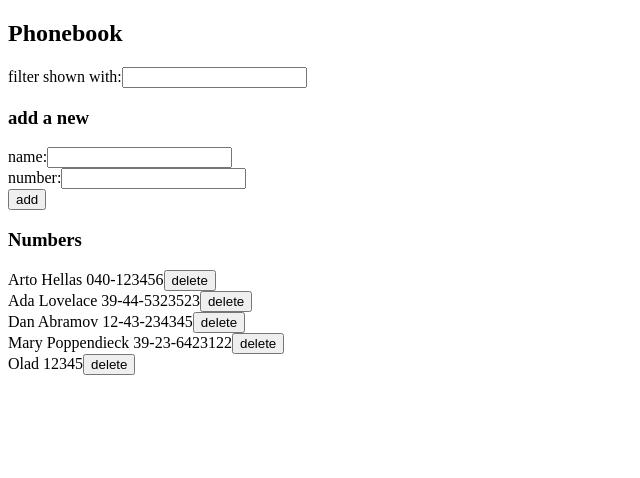
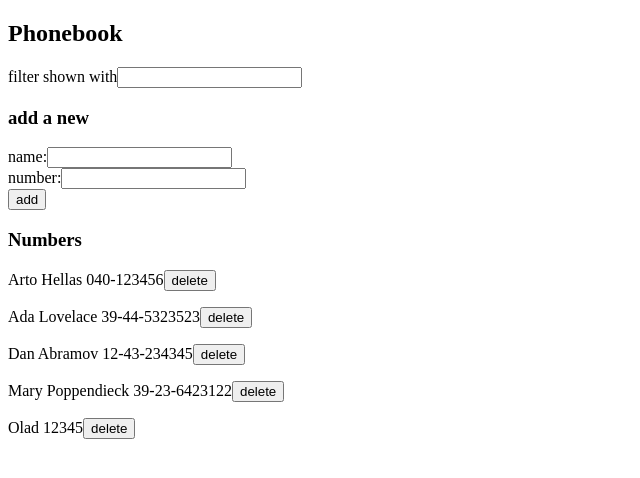
Before and after one commit to ostapvladyslavcoding/fullstackopen, a React (Vite) app in the folder part2/phonebook/: page / in a window 1280 px wide. Shown: the top 478 px of the page, without its empty margins (0-640 px from the left). Built offline with nearby package versions, Linux system fonts and the light colour scheme; data requests are answered from the project's data file.

Commit message:
Exercise 2.15

```diff
--- a/part2/phonebook/src/App.jsx
+++ b/part2/phonebook/src/App.jsx
@@ -1,4 +1,4 @@
-import { useState, useEffect } from 'react'
+import { useEffect, useState } from 'react'
 import Filter from './components/Filter'
 import PersonForm from './components/PersonForm'
 import Persons from './components/Persons'
@@ -11,76 +11,100 @@ const App = () => {
   const [filter, setFilter] = useState('')
 
   useEffect(() => {
-    personService.getAll().then((initialPersons) => {
+    personService
+      .getAll()
+      .then((initialPersons) => {
         setPersons(initialPersons)
+      })
+      .catch((error) => {
+        console.error(error)
       })
   }, [])
 
-  const handleFilterChange = (event) => {
-    setFilter(event.target.value)
+  const updatePerson = (person) => {
+    const ok = window.confirm(
+      `${newName} is already added to phonebook, replace the old number with a new one?`
+    )
+
+    if (ok) {
+      personService
+        .update(person.id, { ...person, number: newNumber })
+        .then((updatedPerson) => {
+          setPersons(
+            persons.map((p) => (p.id !== person.id ? p : updatedPerson))
+          )
+        })
+        .catch((error) => {
+          console.error(error)
+        })
+      setNewName('')
+      setNewNumber('')
+    }
   }
 
   const addPerson = (event) => {
     event.preventDefault()
+    const person = persons.find(
+      (p) => p.name.toLowerCase() === newName.toLowerCase()
+    )
+    if (person) {
+      updatePerson(person)
+      return
+    }
+
     const newPersonObject = {
       name: newName,
       number: newNumber,
     }
-    const exists = persons.find(
-      (person) => person.name.toLowerCase() === newName.toLowerCase()
-    )
-    if (exists) {
-      window.alert(`${newName} is already added to phonebook`)
-      return
-    }
-
-    personService.create(newPersonObject).then((returnedPerson) => {
+    personService
+      .create(newPersonObject)
+      .then((returnedPerson) => {
         setPersons(persons.concat(returnedPerson))
         setNewName('')
         setNewNumber('')
       })
+      .catch((error) => {
+        console.error(error)
+      })
   }
 
-  const removePerson = (id) => {
-    const personToRemove = persons.find((p) => p.id === id)
+  const removePerson = (person) => {
+    const ok = window.confirm(`Delete ${person.name} ?`)
 
-    if (window.confirm(`Delete ${personToRemove.name} ?`)) {
+    if (ok) {
       personService
-        .remove(id)
-        .then(setPersons(persons.filter((person) => person !== personToRemove)))
+        .remove(person.id)
+        .then(setPersons(persons.filter((p) => p.id !== person.id)))
+        .catch((error) => {
+          console.error(error)
+        })
     }
   }
 
-  const handleNameChange = (event) => {
-    setNewName(event.target.value)
-  }
-
-  const handleNumberChange = (event) => {
-    setNewNumber(event.target.value)
-  }
-
-  const personsToShow = persons.filter((person) =>
-    person.name.toLowerCase().includes(filter.toLowerCase())
-  )
+  const filterRule = (p) => p.name.toLowerCase().includes(filter.toLowerCase())
+  const personsToShow = filter ? persons.filter(filterRule) : persons
 
   return (
     <div>
       <h2>Phonebook</h2>
+
       <Filter
         filter={filter}
-        handleFilterChange={handleFilterChange}
+        setFilter={setFilter}
       />
 
       <h3>add a new</h3>
+
       <PersonForm
         addPerson={addPerson}
         newName={newName}
-        handleNameChange={handleNameChange}
+        setNewName={setNewName}
         newNumber={newNumber}
-        handleNumberChange={handleNumberChange}
+        setNewNumber={setNewNumber}
       />
 
       <h3>Numbers</h3>
+
       <Persons
         personsToShow={personsToShow}
         removePerson={removePerson}
--- a/part2/phonebook/src/components/Filter.jsx
+++ b/part2/phonebook/src/components/Filter.jsx
@@ -1,10 +1,10 @@
-const Filter = ({ filter, handleFilterChange }) => {
+const Filter = ({ filter, setFilter }) => {
   return (
     <div>
-      filter shown with:
+      filter shown with
       <input
         value={filter}
-        onChange={handleFilterChange}
+        onChange={({ target }) => setFilter(target.value)}
       />
     </div>
   )
--- a/part2/phonebook/src/components/PersonDetails.jsx
+++ b/part2/phonebook/src/components/PersonDetails.jsx
@@ -1,8 +1,8 @@
 const PersonDetails = ({ person, removePerson }) => (
-  <div>
+  <p>
     {person.name} {person.number}
     <button onClick={removePerson}>delete</button>
-  </div>
+  </p>
 )
 
 export default PersonDetails
--- a/part2/phonebook/src/components/PersonForm.jsx
+++ b/part2/phonebook/src/components/PersonForm.jsx
@@ -1,9 +1,9 @@
 const PersonForm = ({
   addPerson,
   newName,
-  handleNameChange,
+  setNewName,
   newNumber,
-  handleNumberChange,
+  setNewNumber,
 }) => {
   return (
     <form onSubmit={addPerson}>
@@ -11,14 +11,14 @@ const PersonForm = ({
         name:
         <input
           value={newName}
-          onChange={handleNameChange}
+          onChange={({ target }) => setNewName(target.value)}
         />
       </div>
       <div>
         number:
         <input
           value={newNumber}
-          onChange={handleNumberChange}
+          onChange={({ target }) => setNewNumber(target.value)}
         />
       </div>
       <div>
--- a/part2/phonebook/src/components/Persons.jsx
+++ b/part2/phonebook/src/components/Persons.jsx
@@ -1,12 +1,15 @@
 import PersonDetails from './PersonDetails'
 
-const Persons = ({ personsToShow, removePerson }) =>
-  personsToShow.map((person) => (
-    <PersonDetails
-      key={person.name}
-      person={person}
-      removePerson={() => removePerson(person.id)}
-    />
-  ))
+const Persons = ({ personsToShow, removePerson }) => (
+  <div>
+    {personsToShow.map((person) => (
+      <PersonDetails
+        key={person.id}
+        person={person}
+        removePerson={() => removePerson(person)}
+      />
+    ))}
+  </div>
+)
 
 export default Persons
--- a/part2/phonebook/src/services/persons.js
+++ b/part2/phonebook/src/services/persons.js
@@ -16,4 +16,9 @@ const remove = (id) => {
   return request.then((response) => response.data)
 }
 
-export default { getAll, create, remove }
+const update = (id, updatedObject) => {
+  const request = axios.put(`${baseUrl}/${id}`, updatedObject)
+  return request.then((response) => response.data)
+}
+
+export default { getAll, create, remove, update }
```
Lines whose indentation alone changed are shown as unchanged.
